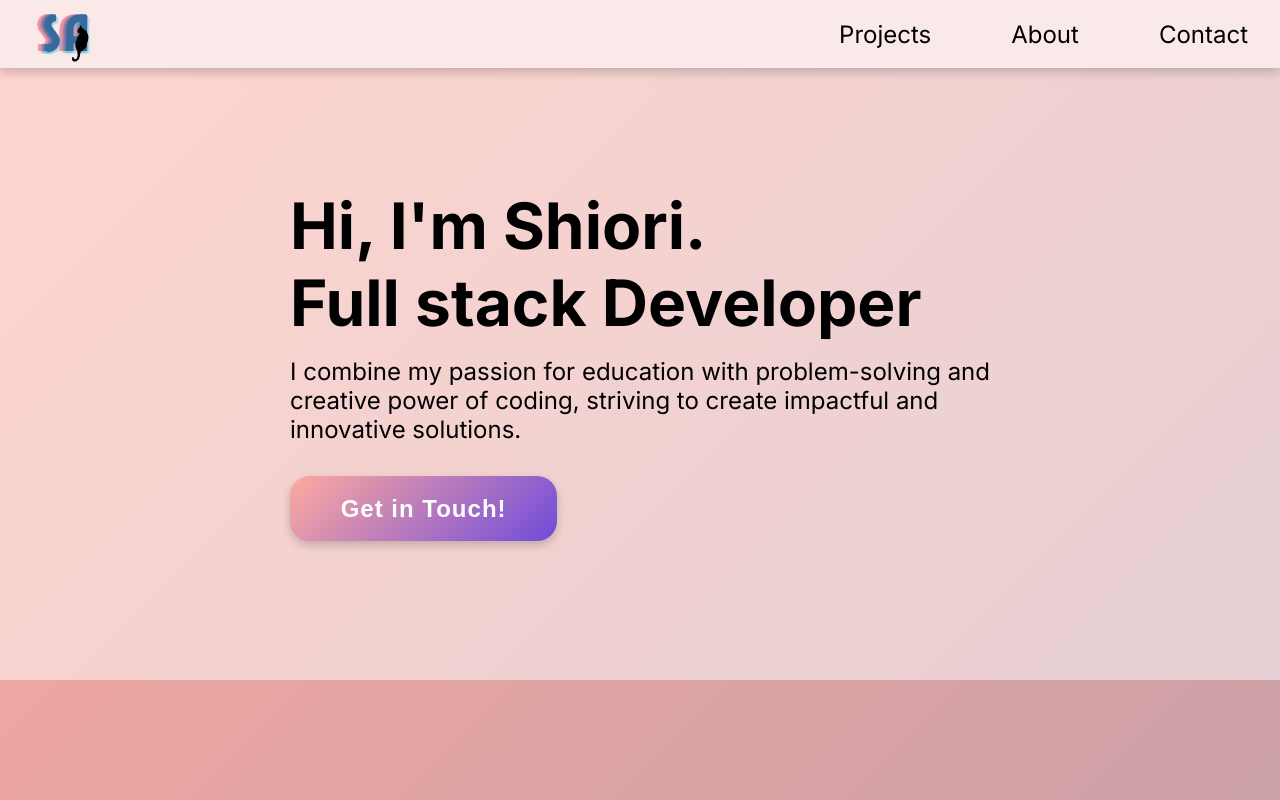
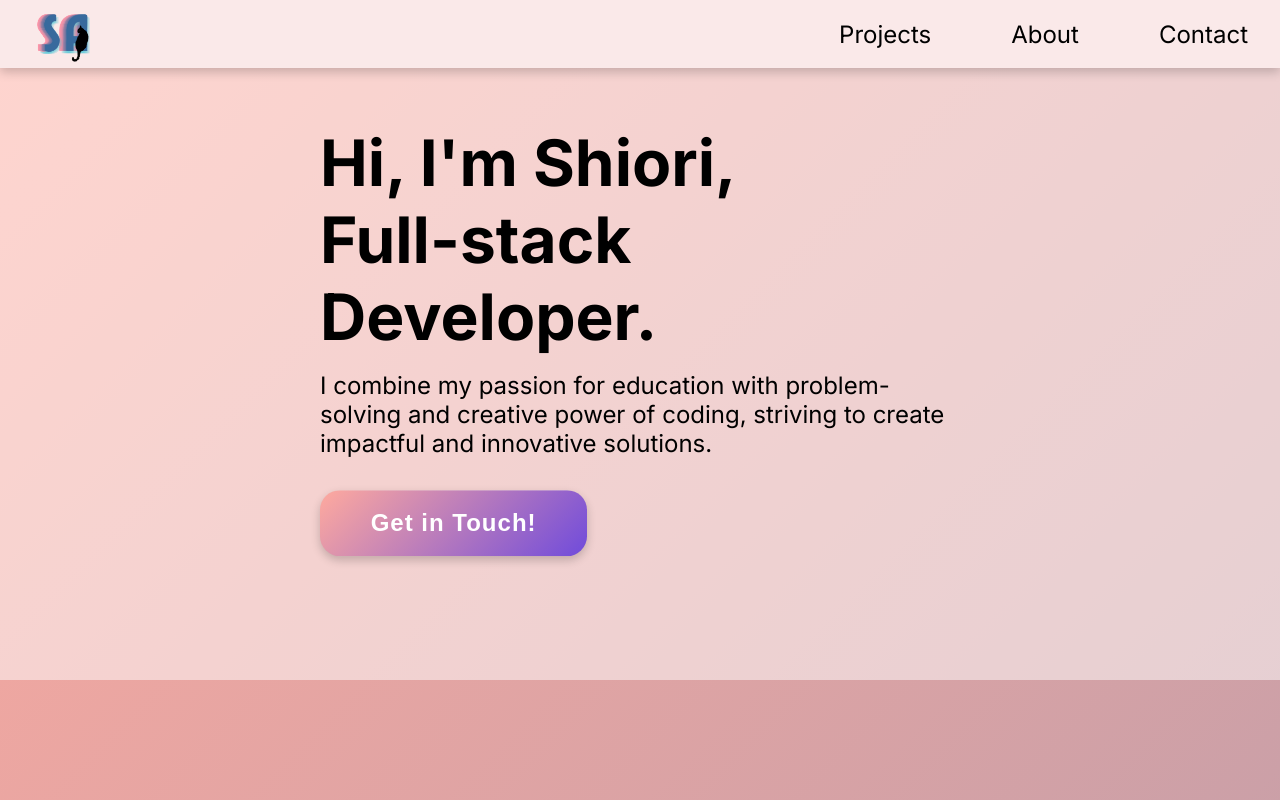
Before and after one commit to CocoTapi/portfolio-nextjs, a Next.js app: page / in a window 1280 px wide. Shown: the top 800 px of the page. Built offline with nearby package versions, Linux system fonts and the light colour scheme.

Commit message:
update styling

```diff
--- a/app/[projectSlug]/page.module.css
+++ b/app/[projectSlug]/page.module.css
@@ -2,7 +2,7 @@
     width: 100%;
     max-width: var(--max-width);
     min-height: 80vh;
-    padding: 13rem 2.5rem 0 2.5rem;
+    padding: 10rem 2.5rem 0 2.5rem;
     margin: 0 auto;
 }
 
@@ -26,7 +26,7 @@
 }
 
 .imgFrame {
-    width: 68rem;
+    width: 100%;
     height: 40rem;
     background-color: white;
     margin: auto;
--- a/app/[projectSlug]/page.tsx
+++ b/app/[projectSlug]/page.tsx
@@ -9,9 +9,12 @@ import SmallButton from "@/components/UI/small-button";
 import Link from "next/link";
 
 async function getProject(slug: string): Promise<ProjectData | undefined> {
+    //await new Promise((resolve) => setTimeout(resolve, 5000));
     const project = projects_data.projects.find((project) =>
         project.slug === slug
     );
+
+
 
     return project ? project : undefined;
 }
--- a/app/page.module.css
+++ b/app/page.module.css
@@ -8,15 +8,16 @@
 .topSection {
   width: 100%;
   height: 85vh;
+  padding-top: 1rem;
   background-color: var(--card-background);
-  display: flex;
-  align-items: center;
-  justify-content: center;
+  position: relative;
 }
 
 .nameGroup {
-  max-width: 700px;
-  padding-top: 3rem;
+  position: absolute;
+  top: 50%;
+  left: 50%;
+  transform: translate(-50%, -50%);
 }
 
 .nameGroup p {
--- a/app/page.tsx
+++ b/app/page.tsx
@@ -4,18 +4,18 @@ import ProjectSummary from "@/components/projects/project-summary";
 import AboutPage from "@/components/about/about-page";
 import MediumButton from "@/components/UI/medium-button";
 import Link from "next/link";
-import Footprint from "@/components/UI/footprint";
+//    import Footprint from "@/components/UI/footprint";
 
 export default function HomePage(): JSX.Element {
   return (
     <>
-    <Footprint />
+    {/* <Footprint /> */}
     <main className={classes.main}>
       {/* top image */}
       <section className={classes.topSection}>
         <div className={classes.nameGroup}>
-          <h2>Hi, I'm Shiori.</h2>
-          <h2>Full stack Developer</h2>
+          <h2>Hi, I'm Shiori,</h2>
+          <h2>Full-stack Developer.</h2>
           <p>{profile_data.top_page_description}</p>
           <div className={classes.introButtonFrame}>
             <Link href="#contact">
--- a/components/UI/footprint.tsx
+++ b/components/UI/footprint.tsx
@@ -1,7 +1,7 @@
 'use client';
 
 import { useEffect, useState } from 'react';
-import styles from '../css/UI-css/footprint.module.css';
+import classes from '../css/UI-css/footprint.module.css';
 
 export default function Footprint() {
     const [footprints, setFootprints] = useState<Array<{ id: number; left: number; top: number; type: 'right' | 'left' }>>([]);
@@ -42,11 +42,11 @@ export default function Footprint() {
     };
 
     return (
-      <div className={styles.footprintContainer}>
+      <div className={classes.footprintContainer}>
           <img
             src={`/images/footprint.png`}
             alt={`paw print`}
-            className={styles.footprint}
+            className={classes.footprint}
             style={{ left: `30px`, top: `30px` }}
           />
       </div>
```
Also changed, not shown: app/[projectSlug]/loading.module.css (added, +36 -0 lines), app/[projectSlug]/loading.tsx (added, +9 -0 lines).
